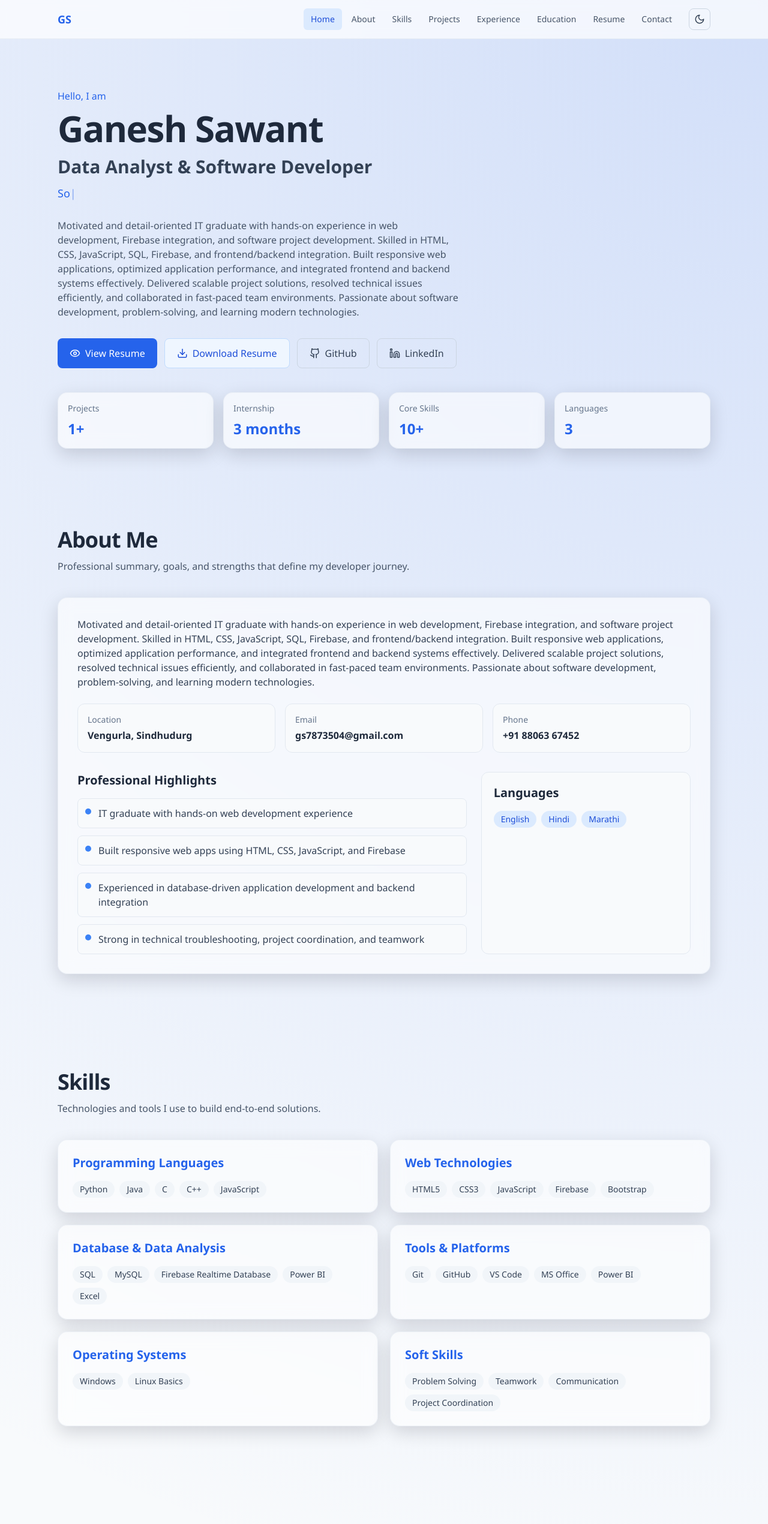
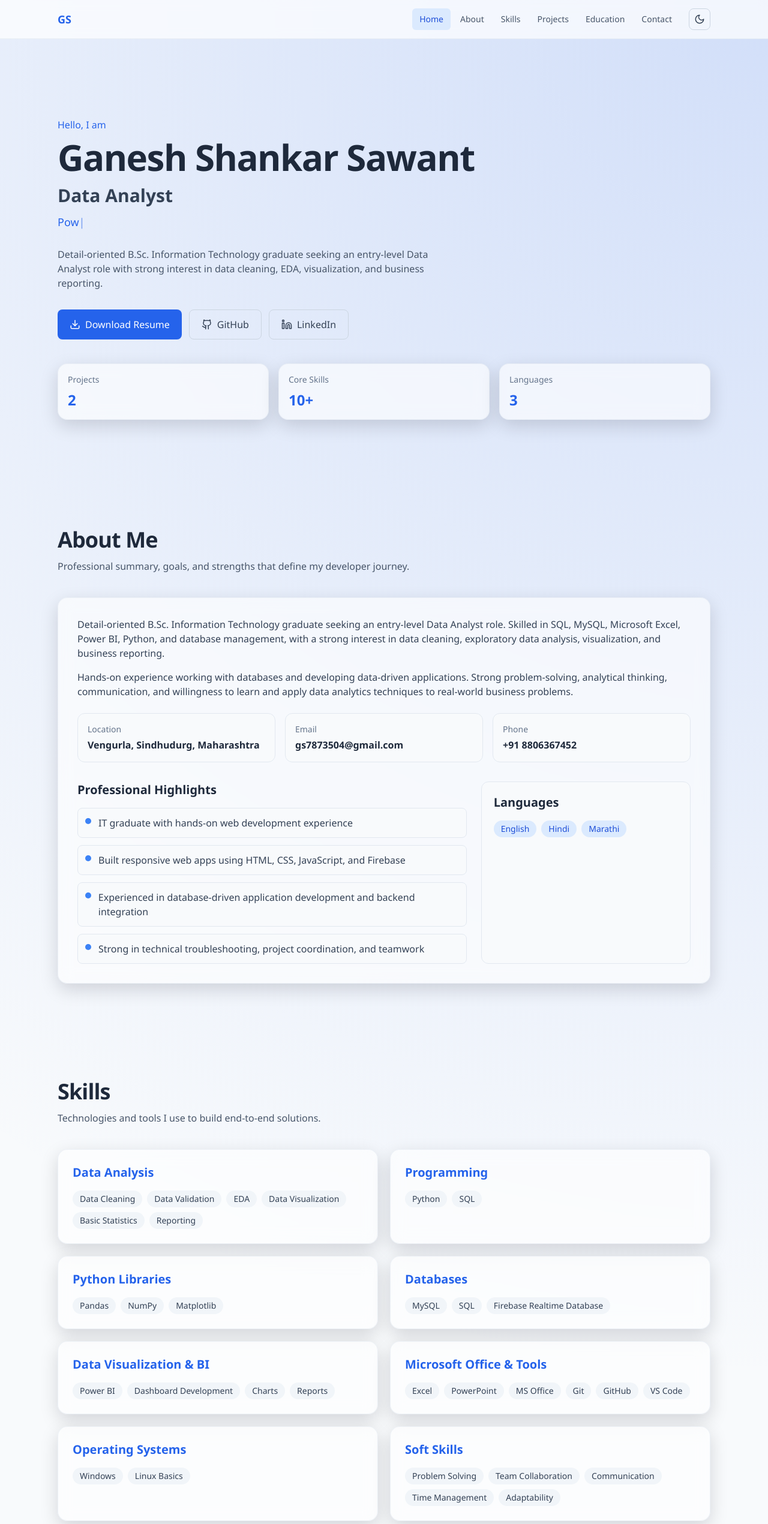
Before and after one commit to hackss12/portfolio, a React (Vite) app: page / in a window 1280 px wide. Shown: the top 2541 px of the page at 60% size. Built offline with nearby package versions, Linux system fonts and the light colour scheme.

Commit message:
Update portfolio

```diff
--- a/src/App.jsx
+++ b/src/App.jsx
@@ -6,9 +6,7 @@ import HeroSection from "./components/sections/HeroSection";
 import AboutSection from "./components/sections/AboutSection";
 import SkillsSection from "./components/sections/SkillsSection";
 import ProjectsSection from "./components/sections/ProjectsSection";
-import ExperienceSection from "./components/sections/ExperienceSection";
 import EducationSection from "./components/sections/EducationSection";
-import ResumeSection from "./components/sections/ResumeSection";
 import ContactSection from "./components/sections/ContactSection";
 import Footer from "./components/Footer";
 import { navItems } from "./data/portfolioData";
@@ -53,9 +51,7 @@ export default function App() {
             <AboutSection />
             <SkillsSection />
             <ProjectsSection />
-            <ExperienceSection />
             <EducationSection />
-            <ResumeSection />
             <ContactSection />
           </motion.div>
         </AnimatePresence>
--- a/src/components/sections/AboutSection.jsx
+++ b/src/components/sections/AboutSection.jsx
@@ -1,5 +1,5 @@
 import SectionHeading from "../SectionHeading";
-import { profile, highlights, languages } from "../../data/portfolioData";
+import { profile, aboutParagraphs, highlights, languages } from "../../data/portfolioData";
 
 export default function AboutSection() {
   return (
@@ -9,7 +9,11 @@ export default function AboutSection() {
         subtitle="Professional summary, goals, and strengths that define my developer journey."
       />
       <div className="glass-card p-6 sm:p-8">
-        <p className="text-slate-700 dark:text-slate-200">{profile.summary}</p>
+        <div className="space-y-4 text-slate-700 dark:text-slate-200">
+          {aboutParagraphs.map((paragraph) => (
+            <p key={paragraph}>{paragraph}</p>
+          ))}
+        </div>
 
         <div className="mt-6 grid gap-4 sm:grid-cols-3">
           <div className="rounded-xl border border-slate-200 bg-slate-50 p-4 dark:border-slate-700 dark:bg-slate-900/70">
--- a/src/components/sections/ContactSection.jsx
+++ b/src/components/sections/ContactSection.jsx
@@ -15,7 +15,7 @@ export default function ContactSection() {
             <p className="flex items-center gap-2"><MapPin size={16} /> {profile.location}</p>
             <a href={profile.github} target="_blank" rel="noreferrer" className="flex items-center gap-2 hover:text-blue-600"><Github size={16} /> GitHub</a>
             <a href={profile.linkedin} target="_blank" rel="noreferrer" className="flex items-center gap-2 hover:text-blue-600"><Linkedin size={16} /> LinkedIn</a>
-            <a href={profile.resumeUrl} target="_blank" rel="noreferrer" className="flex items-center gap-2 hover:text-blue-600"><Download size={16} /> View Resume</a>
+            <a href={profile.resumeUrl} download={profile.resumeFileName} className="flex items-center gap-2 hover:text-blue-600"><Download size={16} /> Download Resume</a>
           </div>
         </div>
         <form className="glass-card space-y-4 p-6">
--- a/src/components/sections/HeroSection.jsx
+++ b/src/components/sections/HeroSection.jsx
@@ -1,5 +1,5 @@
 import { motion } from "framer-motion";
-import { Github, Linkedin, Download, Eye } from "lucide-react";
+import { Github, Linkedin, Download } from "lucide-react";
 import { useTypewriter } from "../../hooks/useTypewriter";
 import { profile, roles } from "../../data/portfolioData";
 
@@ -16,21 +16,17 @@ export default function HeroSection() {
           {profile.name}
         </motion.h1>
         <motion.h2 initial={{ opacity: 0, y: 14 }} animate={{ opacity: 1, y: 0 }} transition={{ delay: 0.2 }} className="mt-4 text-2xl font-semibold text-slate-700 dark:text-slate-200 sm:text-3xl">
-          Data Analyst & Software Developer
+          Data Analyst
         </motion.h2>
         <motion.p initial={{ opacity: 0, y: 14 }} animate={{ opacity: 1, y: 0 }} transition={{ delay: 0.3 }} className="mt-3 h-8 text-lg text-blue-600 dark:text-blue-300">
           {typed}
           <span className="animate-pulse">|</span>
         </motion.p>
         <motion.p initial={{ opacity: 0 }} animate={{ opacity: 1 }} transition={{ delay: 0.4 }} className="mt-6 max-w-2xl text-slate-600 dark:text-slate-300">
-          {profile.summary}
+          {profile.heroSummary}
         </motion.p>
         <motion.div initial={{ opacity: 0 }} animate={{ opacity: 1 }} transition={{ delay: 0.5 }} className="mt-8 flex flex-wrap gap-3">
-          <a href={profile.resumeUrl} target="_blank" rel="noreferrer" className="inline-flex items-center gap-2 rounded-lg bg-blue-600 px-5 py-3 font-medium text-white transition hover:bg-blue-700">
-            <Eye size={18} />
-            View Resume
-          </a>
-          <a href={profile.resumeUrl} download className="inline-flex items-center gap-2 rounded-lg border border-blue-200 bg-blue-50 px-5 py-3 font-medium text-blue-700 transition hover:bg-blue-100 dark:border-blue-500/30 dark:bg-blue-500/10 dark:text-blue-200">
+          <a href={profile.resumeUrl} download={profile.resumeFileName} className="inline-flex items-center gap-2 rounded-lg bg-blue-600 px-5 py-3 font-medium text-white transition hover:bg-blue-700">
             <Download size={18} />
             Download Resume
           </a>
@@ -44,10 +40,9 @@ export default function HeroSection() {
           </a>
         </motion.div>
 
-        <div className="mt-10 grid gap-4 sm:grid-cols-2 xl:grid-cols-4">
+        <div className="mt-10 grid gap-4 sm:grid-cols-2 xl:grid-cols-3">
           {[
-            { label: "Projects", value: "1+" },
-            { label: "Internship", value: "3 months" },
+            { label: "Projects", value: "2" },
             { label: "Core Skills", value: "10+" },
             { label: "Languages", value: "3" }
           ].map((item) => (
--- a/src/data/portfolioData.js
+++ b/src/data/portfolioData.js
@@ -3,33 +3,42 @@ export const navItems = [
   { id: "about", label: "About" },
   { id: "skills", label: "Skills" },
   { id: "projects", label: "Projects" },
-  { id: "experience", label: "Experience" },
   { id: "education", label: "Education" },
-  { id: "resume", label: "Resume" },
   { id: "contact", label: "Contact" }
 ];
 
 export const profile = {
-  name: "Ganesh Sawant",
+  name: "Ganesh Shankar Sawant",
   email: "gs7873504@gmail.com",
-  phone: "+91 88063 67452",
-  location: "Vengurla, Sindhudurg",
+  phone: "+91 8806367452",
+  location: "Vengurla, Sindhudurg, Maharashtra",
   github: "https://github.com/hackss12",
-  linkedin: "https://www.linkedin.com/in/ganesh-sawant-295922282",
-  resumeUrl: "/Ganesh-Sawant-Resume.pdf",
+  linkedin: "https://www.linkedin.com/in/ganesh-sawant-295922282/",
+  portfolio: "https://portfolio-jsws.vercel.app/",
+  resumeUrl: "/Ganesh_Sawant_Data_Analyst_Resume.pdf",
+  resumeFileName: "Ganesh_Sawant_Data_Analyst_Resume.pdf",
+  heroSummary:
+    "Detail-oriented B.Sc. Information Technology graduate seeking an entry-level Data Analyst role with strong interest in data cleaning, EDA, visualization, and business reporting.",
   summary:
-    "Motivated and detail-oriented IT graduate with hands-on experience in web development, Firebase integration, and software project development. Skilled in HTML, CSS, JavaScript, SQL, Firebase, and frontend/backend integration. Built responsive web applications, optimized application performance, and integrated frontend and backend systems effectively. Delivered scalable project solutions, resolved technical issues efficiently, and collaborated in fast-paced team environments. Passionate about software development, problem-solving, and learning modern technologies."
+    "Detail-oriented B.Sc. Information Technology graduate seeking an entry-level Data Analyst role. Skilled in SQL, MySQL, Microsoft Excel, Power BI, Python, and database management, with a strong interest in data cleaning, exploratory data analysis, visualization, and business reporting. Hands-on experience working with databases and developing data-driven applications. Strong problem-solving, analytical thinking, communication, and willingness to learn and apply data analytics techniques to real-world business problems."
 };
 
-export const roles = ["Data Analyst", "Web Developer", "Software Developer", "Firebase Developer"];
+export const aboutParagraphs = [
+  "Detail-oriented B.Sc. Information Technology graduate seeking an entry-level Data Analyst role. Skilled in SQL, MySQL, Microsoft Excel, Power BI, Python, and database management, with a strong interest in data cleaning, exploratory data analysis, visualization, and business reporting.",
+  "Hands-on experience working with databases and developing data-driven applications. Strong problem-solving, analytical thinking, communication, and willingness to learn and apply data analytics techniques to real-world business problems."
+];
+
+export const roles = ["Data Analyst", "SQL Analyst", "Power BI Analyst", "Web Developer"];
 
 export const skills = [
-  { category: "Programming Languages", items: ["Python", "Java", "C", "C++", "JavaScript"] },
-  { category: "Web Technologies", items: ["HTML5", "CSS3", "JavaScript", "Firebase", "Bootstrap"] },
-  { category: "Database & Data Analysis", items: ["SQL", "MySQL", "Firebase Realtime Database", "Power BI", "Excel"] },
-  { category: "Tools & Platforms", items: ["Git", "GitHub", "VS Code", "MS Office", "Power BI"] },
+  { category: "Data Analysis", items: ["Data Cleaning", "Data Validation", "EDA", "Data Visualization", "Basic Statistics", "Reporting"] },
+  { category: "Programming", items: ["Python", "SQL"] },
+  { category: "Python Libraries", items: ["Pandas", "NumPy", "Matplotlib"] },
+  { category: "Databases", items: ["MySQL", "SQL", "Firebase Realtime Database"] },
+  { category: "Data Visualization & BI", items: ["Power BI", "Dashboard Development", "Charts", "Reports"] },
+  { category: "Microsoft Office & Tools", items: ["Excel", "PowerPoint", "MS Office", "Git", "GitHub", "VS Code"] },
   { category: "Operating Systems", items: ["Windows", "Linux Basics"] },
-  { category: "Soft Skills", items: ["Problem Solving", "Teamwork", "Communication", "Project Coordination"] }
+  { category: "Soft Skills", items: ["Problem Solving", "Team Collaboration", "Communication", "Time Management", "Adaptability"] }
 ];
 
 export const highlights = [
@@ -43,9 +52,18 @@ export const languages = ["English", "Hindi", "Marathi"];
 
 export const projects = [
   {
+    title: "Employee Data Analysis & HR Analytics Dashboard",
+    description:
+      "Developed an HR analytics project analyzing workforce distribution, salary trends, experience, and attrition using Python, SQL, and Power BI while cleaning and validating employee data for business insights.",
+    technologies: ["Python", "Pandas", "NumPy", "Matplotlib", "Seaborn", "SQL", "Power BI"],
+    github: "https://github.com/hackss12",
+    demo: "",
+    image: "https://images.unsplash.com/photo-1552664730-d307ca884978?auto=format&fit=crop&w=1200&q=80"
+  },
+  {
     title: "Home Interior Designer Service – Web Application",
     description:
-      "Designed and developed a complete web-based application for home interior design services with secure authentication, responsive customer workflows, real-time database integration, and deployment-ready project management.",
+      "Designed and developed a web-based interior design service platform for customers and designers with Firebase authentication, structured data storage, and project lifecycle management.",
     technologies: ["HTML", "CSS", "JavaScript", "Firebase"],
     github: "https://github.com/hackss12",
     demo: "https://interior-designer-service.web.app/",
@@ -70,36 +88,40 @@ export const education = [
   {
     period: "Jun 2023 - Feb 2026",
     title: "Bachelor of Science in Information Technology (B.Sc. IT)",
-    institution: "Sant Rawool Maharaj Mahavidyalaya, Kudal, Sindhudurg",
-    extra: "Mumbai University",
-    result: "CGPA: SEM V - 8.00 (Current graduation completed)"
+    institution: "Sant Rawool Maharaj Mahavidyalaya, Kudal | Mumbai University",
+    extra: "",
+    result: "CGPA: 7.37"
   },
   {
     period: "Oct 2022 - Feb 2023",
     title: "Higher Secondary Certificate (HSC) – Science (PCMB)",
-    institution: "Gulabtai Diananath Kanistha Mahavidyalaya, Vetore, Vengurla, Maharashtra",
-    extra: "Maharashtra State Board of Secondary and Higher Secondary Education",
+    institution: "Gulabtai Dnyanath Kanistha Mahavidyalaya, Vetore, Vengurla",
+    extra: "Maharashtra State Board",
     result: "Percentage: 71.20%"
   },
   {
-    period: "Apr 2023 - Jun 2023",
-    title: "Diploma in Software Applications",
-    institution: "Skill-based software training",
-    extra: "MS Office, Excel & PowerPoint | English Typing | Desktop Publishing | Basics of Photoshop & CorelDRAW",
-    result: "Certificate Program"
+    period: "Present 2026",
+    title: "Data Analytics Course",
+    institution: "Pune, Maharashtra",
+    extra: "Currently Pursuing",
+    result: ""
   }
 ];
 
 export const achievements = [
-  "Awarded “Overall Best Intern” during internship training.",
-  "Recognized as “Best Sports Person” for active participation and performance.",
-  "Coordinated onboarding project activities and team support tasks.",
-  "Secured 2nd rank in Free Fire in a state-level college event."
+  "Recognized as Best Sports Person for outstanding participation and performance.",
+  "Participated in and contributed to technical, cultural, and event-management programs.",
+  "Participated in college eSports competitions.",
+  "Coordinated onboarding and team support activities during college events and programs."
 ];
 
 export const certifications = [
-  "Python, Java, C, C++, JavaScript",
-  "HTML5, CSS3, JavaScript, Firebase, Bootstrap",
-  "SQL, MySQL, Firebase Realtime Database",
-  "Git, GitHub, VS Code, MS Office, Power BI"
+  "Diploma in Software Applications",
+  "MS Office",
+  "Microsoft Excel",
+  "PowerPoint",
+  "English Typing",
+  "Desktop Publishing",
+  "Photoshop Basics",
+  "CorelDRAW Basics"
 ];
```
Also changed, not shown: 1 other file (tests, documents, lock files or other folders).
